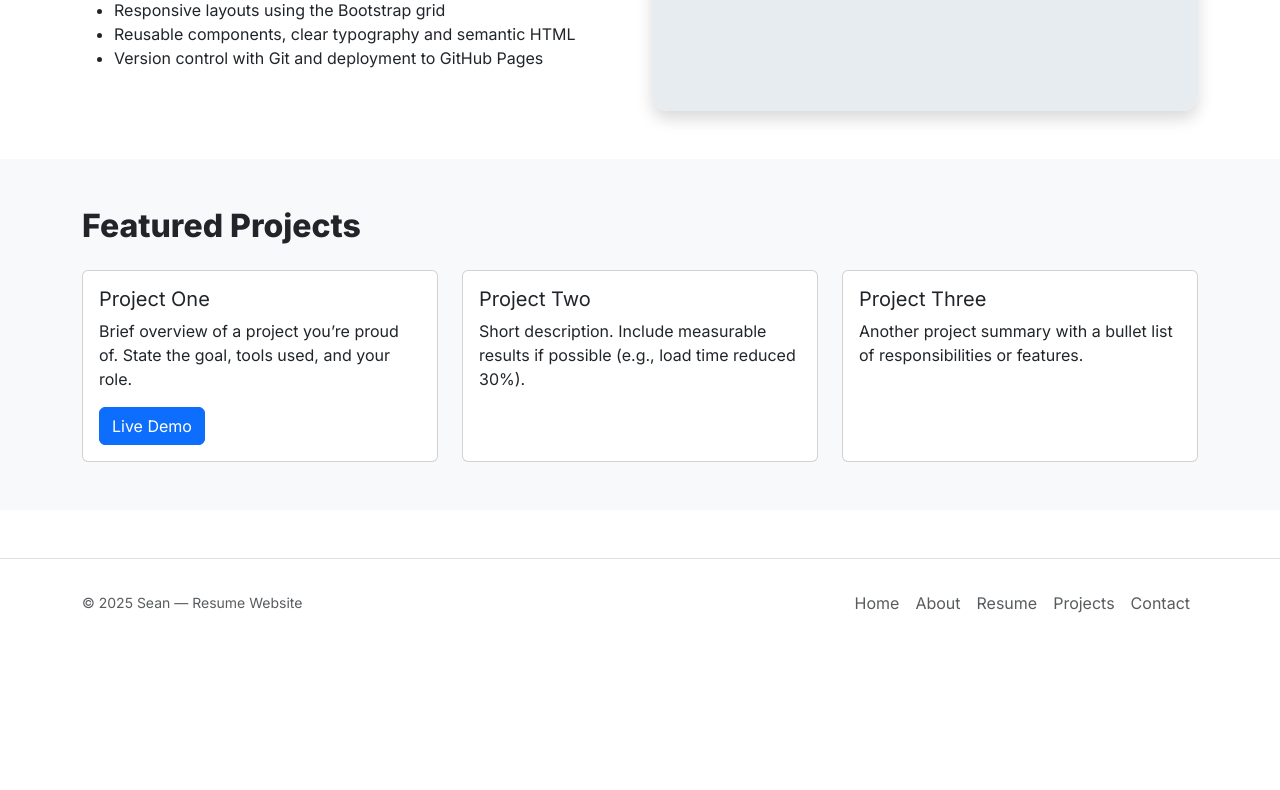
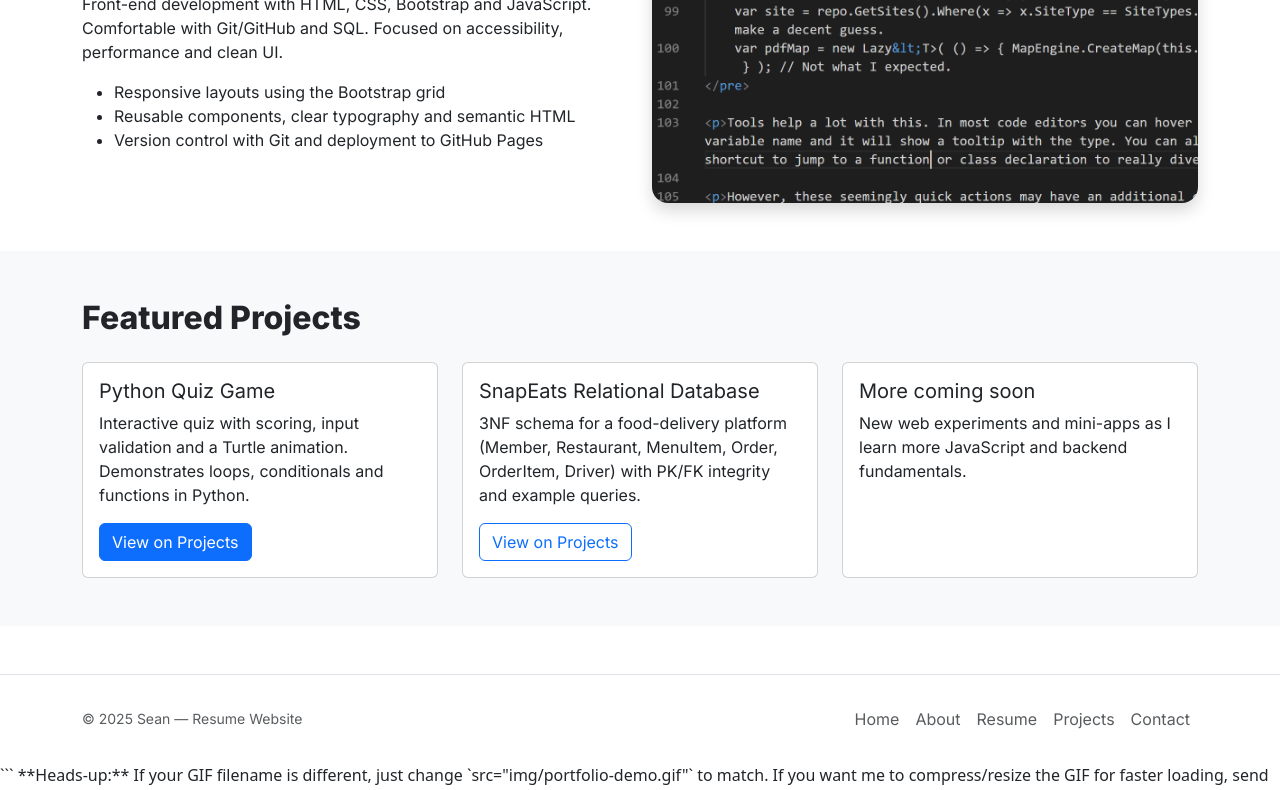
Before and after one commit to sselective/sselective.github.io, a plain HTML site: page index.html in a window 1280 px wide. Shown: the part 651-1441 px from the top of the page. Before the commit the page ends 1298 px from the top, so only its background shows below. Drawn offline with nearby package versions, Linux system fonts and the light colour scheme.

Commit message:
Update index.html

````diff
--- a/index.html
+++ b/index.html
@@ -1,4 +1,13 @@
+Nice—let’s wire the homepage properly and swap the hero image to a GIF.
+Paste this over your current **`index.html`**. It:
 
+* Uses a GIF (`img/portfolio-demo.gif`) in the hero side image
+* Links “Featured Projects” to your two real projects
+* Cleans copy and adds good alt text + lazy loading
+
+> Make sure you upload your GIF to `img/portfolio-demo.gif` (or change the filename below to match).
+
+```html
 <!doctype html>
 <html lang="en">
   <head>
@@ -45,7 +54,7 @@
     <div class="row g-4 align-items-center">
       <div class="col-md-6">
         <h2 class="fw-bold">What I can do</h2>
-      <p>Front‑end development with HTML, CSS, Bootstrap and JavaScript. Comfortable with Git/GitHub and basic SQL. Strong focus on accessibility, performance and clean UI.</p>
+        <p>Front-end development with HTML, CSS, Bootstrap and JavaScript. Comfortable with Git/GitHub and SQL. Focused on accessibility, performance and clean UI.</p>
         <ul>
           <li>Responsive layouts using the Bootstrap grid</li>
           <li>Reusable components, clear typography and semantic HTML</li>
@@ -53,7 +62,11 @@
         </ul>
       </div>
       <div class="col-md-6">
-      <img class="img-fluid rounded-4 shadow" src="img/placeholder-hero.jpg" alt="Screenshot collage of projects">
+        <!-- Replace the placeholder image with your GIF -->
+        <img class="img-fluid rounded-4 shadow"
+             src="img/portfolio-demo.gif"
+             alt="Animated preview of my projects and site"
+             loading="lazy">
       </div>
     </div>
   </section>
@@ -62,31 +75,40 @@
     <div class="container">
       <h2 class="fw-bold mb-4">Featured Projects</h2>
       <div class="row g-4">
+        <!-- Python Quiz Game -->
         <div class="col-md-4">
           <div class="card h-100">
             <div class="card-body">
-            <h5 class="card-title">Project One</h5>
-            <p class="card-text">Brief overview of a project you’re proud of. State the goal, tools used, and your role.</p>
-            <a href="#" class="btn btn-primary">Live Demo</a>
+              <h5 class="card-title">Python Quiz Game</h5>
+              <p class="card-text">Interactive quiz with scoring, input validation and a Turtle animation. Demonstrates loops, conditionals and functions in Python.</p>
+              <a href="portfolio.html#python-quiz" class="btn btn-primary"
+                 onclick="location.href='portfolio.html';">View on Projects</a>
             </div>
           </div>
         </div>
+
+        <!-- SnapEats Database -->
         <div class="col-md-4">
           <div class="card h-100">
             <div class="card-body">
-            <h5 class="card-title">Project Two</h5>
-            <p class="card-text">Short description. Include measurable results if possible (e.g., load time reduced 30%).</p>
+              <h5 class="card-title">SnapEats Relational Database</h5>
+              <p class="card-text">3NF schema for a food-delivery platform (Member, Restaurant, MenuItem, Order, OrderItem, Driver) with PK/FK integrity and example queries.</p>
+              <a href="portfolio.html#snapeats" class="btn btn-outline-primary"
+                 onclick="location.href='portfolio.html';">View on Projects</a>
             </div>
           </div>
         </div>
+
+        <!-- Add-more placeholder -->
         <div class="col-md-4">
           <div class="card h-100">
             <div class="card-body">
-            <h5 class="card-title">Project Three</h5>
-            <p class="card-text">Another project summary with a bullet list of responsibilities or features.</p>
+              <h5 class="card-title">More coming soon</h5>
+              <p class="card-text">New web experiments and mini-apps as I learn more JavaScript and backend fundamentals.</p>
             </div>
           </div>
         </div>
+
       </div>
     </div>
   </section>
@@ -106,6 +128,10 @@
       </ul>
     </div>
   </footer>
+
   <script src="https://cdn.jsdelivr.net/npm/bootstrap@5.3.3/dist/js/bootstrap.bundle.min.js"></script>
   </body>
 </html>
+```
+
+**Heads-up:** If your GIF filename is different, just change `src="img/portfolio-demo.gif"` to match. If you want me to compress/resize the GIF for faster loading, send it here and I’ll optimise it.
````
Lines whose indentation alone changed are shown as unchanged.
